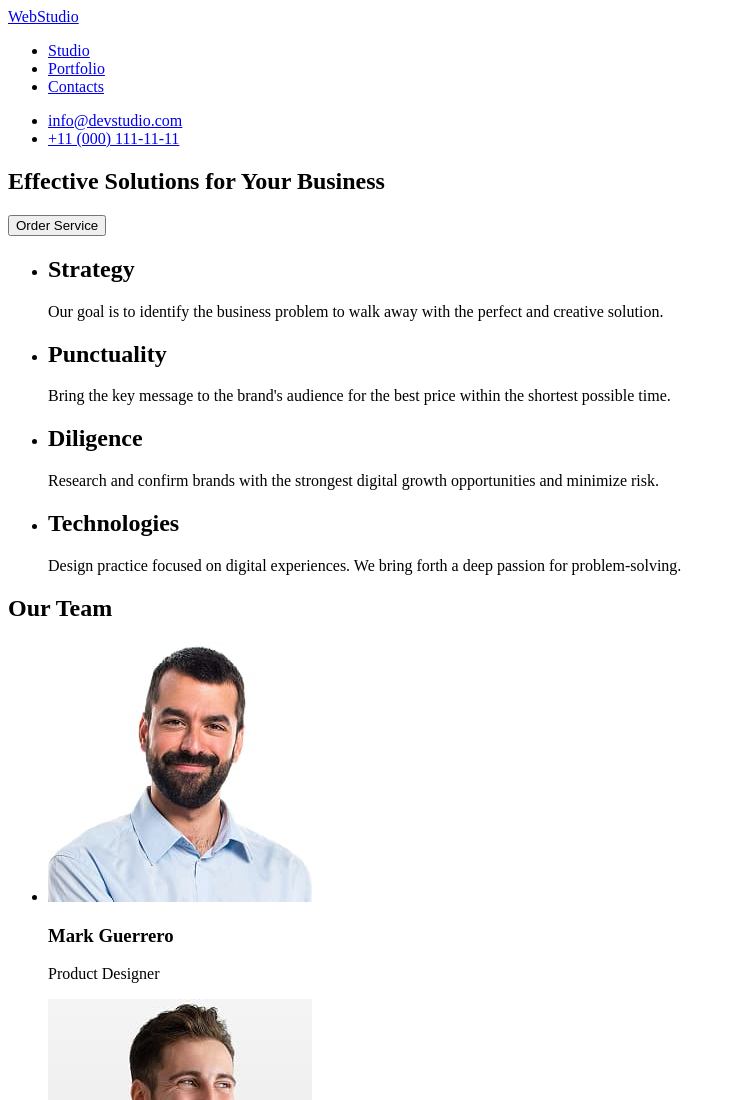
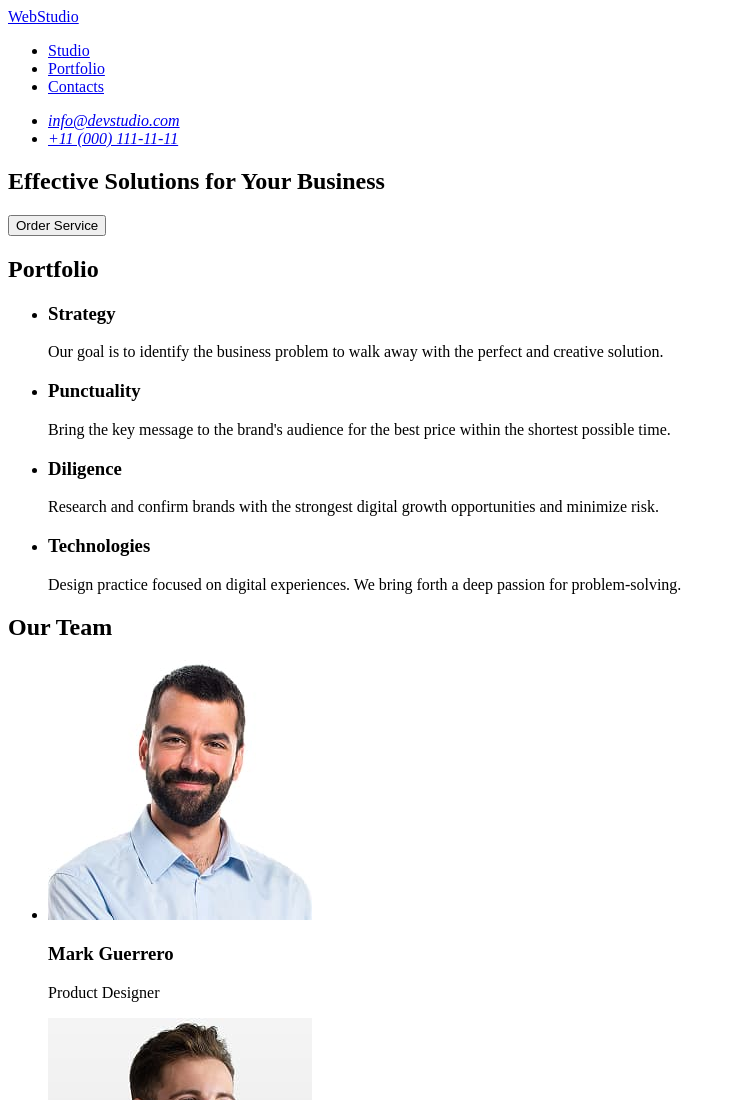
Before and after one commit to nikolka44/goit-markup-hw-01, a plain HTML site: page index.html in a window 1280 px wide. Shown: the top 1100 px of the page, without its empty margins (0-736 px from the left). Drawn offline with Linux system fonts and the light colour scheme.

Commit message:
hw1-rew2

```diff
--- a/index.html
+++ b/index.html
@@ -7,8 +7,8 @@
   </head>
   <body>
     <header>
+      <nav>
         <a href="./index.html">WebStudio</a>
-      <nav>
         <ul>
           <li>
             <a href="#Studio">Studio</a>
@@ -21,6 +21,7 @@
           </li>
         </ul>
       </nav>
+      <address>
         <ul>
           <li>
             <a href="mailto:info@devstudio.com">info@devstudio.com</a>
@@ -29,6 +30,7 @@
             <a href="tel:+110001111111">+11 (000) 111-11-11</a>
           </li>
         </ul>
+      </address>
     </header>
     <main>
       <section>
@@ -36,30 +38,31 @@
         <button type="button">Order Service</button>
       </section>
       <section id="Portfolio">
+        <h2>Portfolio</h2>
         <ul>
           <li>
-            <h2>Strategy</h2>
+            <h3>Strategy</h3>
             <p>
               Our goal is to identify the business problem to walk away with the
               perfect and creative solution.
             </p>
           </li>
           <li>
-            <h2>Punctuality</h2>
+            <h3>Punctuality</h3>
             <p>
               Bring the key message to the brand's audience for the best price
               within the shortest possible time.
             </p>
           </li>
           <li>
-            <h2>Diligence</h2>
+            <h3>Diligence</h3>
             <p>
               Research and confirm brands with the strongest digital growth
               opportunities and minimize risk.
             </p>
           </li>
           <li>
-            <h2>Technologies</h2>
+            <h3>Technologies</h3>
             <p>
               Design practice focused on digital experiences. We bring forth a
               deep passion for problem-solving.
```
Lines whose indentation alone changed are shown as unchanged.
